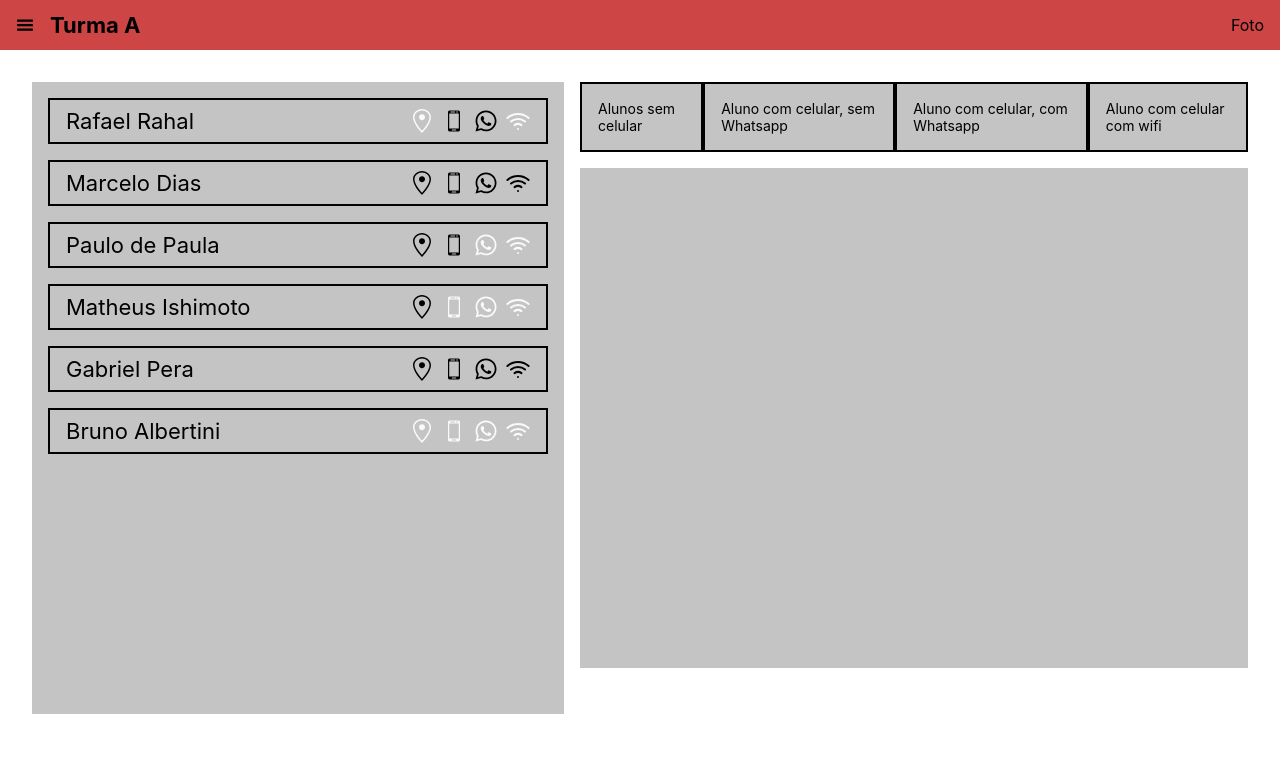
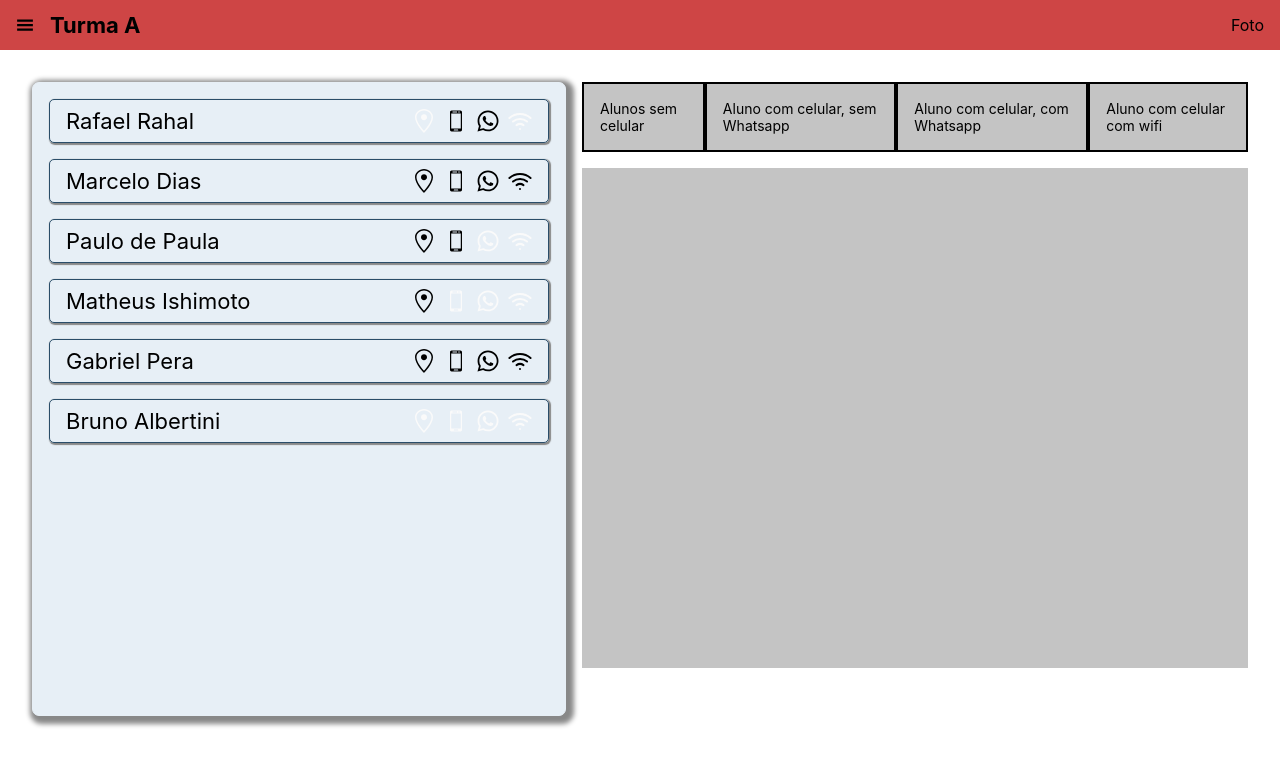
Before and after one commit to marcelodof/hackthon-covid, a React (Create React App) app in the folder front/: page / in a window 1280 px wide. Shown: the top 766 px of the page. Built offline with nearby package versions, Linux system fonts and the light colour scheme.

Commit message:
made students container a little better

```diff
--- a/front/src/Components/StudentItem/StudentItem.css
+++ b/front/src/Components/StudentItem/StudentItem.css
@@ -2,9 +2,11 @@
     display: flex;
     flex-direction: row;
     justify-content: space-between;
-    border: 2px solid black;
+    border: 1px solid #2a4d69;
+    border-radius: 5px;
     padding: 8px;
     margin-bottom: 16px;
+    box-shadow: 1px 1px 1px 1px #888888;
 }
 
 .student-name {
--- a/front/src/Components/StudentsContainer/StudentsContainer.css
+++ b/front/src/Components/StudentsContainer/StudentsContainer.css
@@ -1,6 +1,9 @@
 .students-container {
-    background-color: #C4C4C4;
+    background-color: #e7eff6;
     height: 600px;
     width: 500px;
-    padding: 16px
+    padding: 16px;
+    border: 1px solid #e7eff6;
+    border-radius: 7px;
+    box-shadow: 3px 3px 5px 5px #888888;
 }
```
